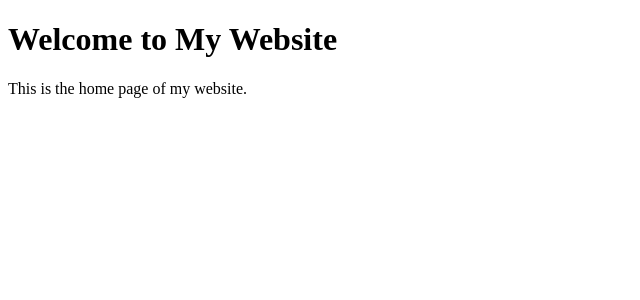
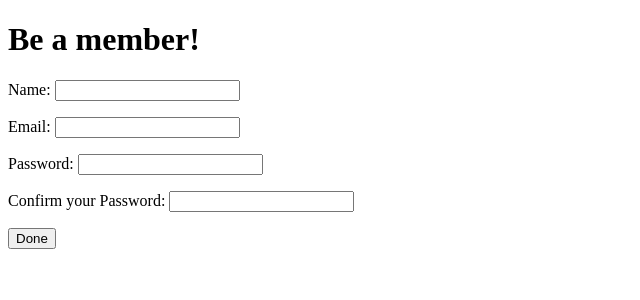
Before and after one commit to LuizGOCunha/django_login, a Django app: template templates/signup.html in a window 1280 px wide. Shown: the top 300 px of the page, without its empty margins (0-640 px from the left). Run offline with Django 4.2, Linux system fonts and the light colour scheme; the template is opened without the code that fills it: values that come from a table or form of the project are taken from there, others are empty.

Commit message:
Created  basic forms, templates, views and urls

```diff
--- a/django_login/settings.py
+++ b/django_login/settings.py
@@ -55,7 +55,7 @@ ROOT_URLCONF = 'django_login.urls'
 TEMPLATES = [
     {
         'BACKEND': 'django.template.backends.django.DjangoTemplates',
-        'DIRS': [],
+        'DIRS': [BASE_DIR / 'templates'],
         'APP_DIRS': True,
         'OPTIONS': {
             'context_processors': [
--- /dev/null
+++ b/login_page/forms.py
@@ -0,0 +1,8 @@
+from django import forms
+
+class SignupForm(forms.Form):
+    name = forms.CharField(max_length=100, required=True)
+    email = forms.EmailField(max_length=200, required=True)
+    # Here the PasswordInput is used as widget to hide the input values
+    password = forms.CharField(max_length=20, widget=forms.PasswordInput, required=True)
+    password_c = forms.CharField(max_length=20, widget=forms.PasswordInput, required=True, label="Confirm your Password")
--- a/templates/home.html
+++ b/templates/home.html
@@ -6,5 +6,7 @@
   <body>
     <h1>Welcome to My Website</h1>
     <p>This is the home page of my website.</p>
+    <a href="/signup">SIGN UP</a>
+    <a href="/signin">SIGN IN</a>
   </body>
 </html>
--- a/templates/signup.html
+++ b/templates/signup.html
@@ -4,7 +4,11 @@
     <title>Sign Up</title>
   </head>
   <body>
-    <h1>Welcome to My Website</h1>
-    <p>This is the home page of my website.</p>
+    <h1>Be a member!</h1>
+    <form method="POST">
+        {% csrf_token %}
+        {{ form.as_p }}
+        <input type="submit" value="Done">
+    </form>
   </body>
 </html>
```
Also changed, not shown: login_page/views.py (+12 -2 lines).
